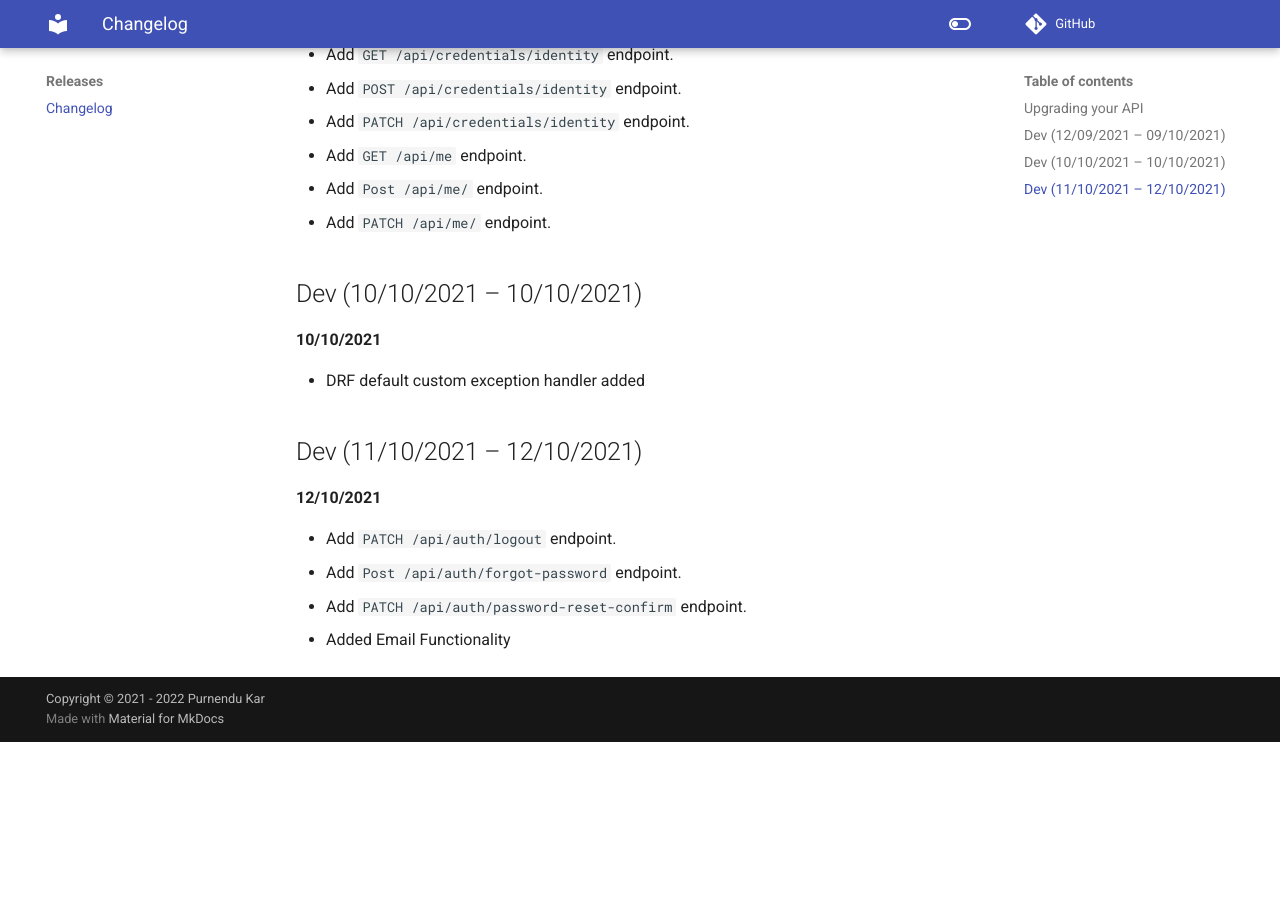
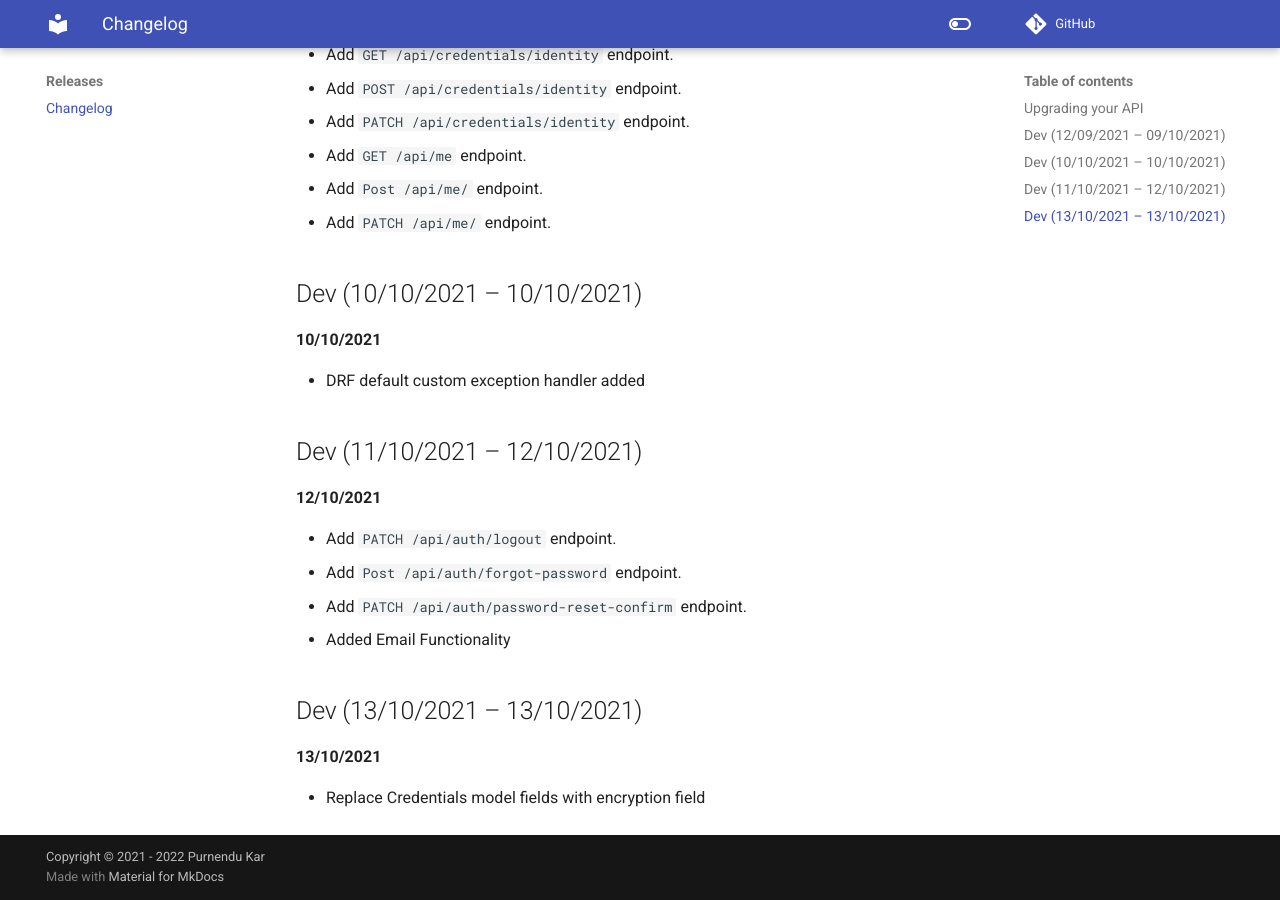
Before and after one commit to purnendukar/PassCave-backend, an MkDocs documentation site: the page built from docs/releases.md, in a window 1280 px wide and 900 px high, scrolled down 1227 px. Built offline with MkDocs 1.6.1 and Material for MkDocs 9.7.7, drawn with Linux system fonts in a browser that asks for light colours; comment, search, counter and statistics services are not loaded; before the commit the page ends 1969 px from its top, so only the background shows below that.

Commit message:
feat: changelog

```diff
--- a/docs/releases.md
+++ b/docs/releases.md
@@ -64,3 +64,10 @@
 - Add `Post /api/auth/forgot-password` endpoint.
 - Add `PATCH /api/auth/password-reset-confirm` endpoint.
 - Added Email Functionality
+
+
+## Dev (13/10/2021 -- 13/10/2021)
+
+**13/10/2021**
+
+- Replace Credentials model fields with encryption field
```
